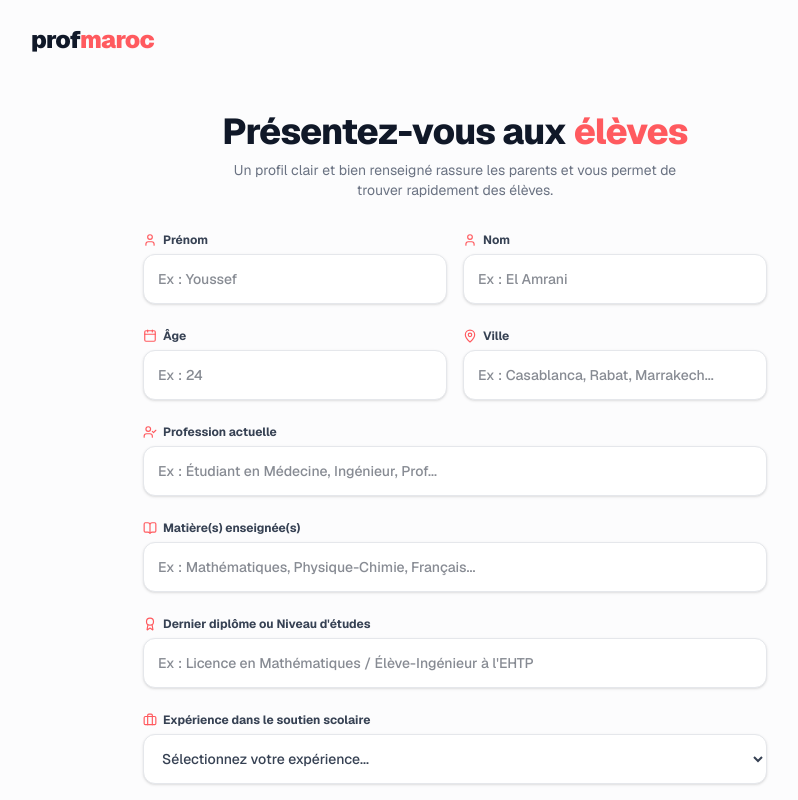
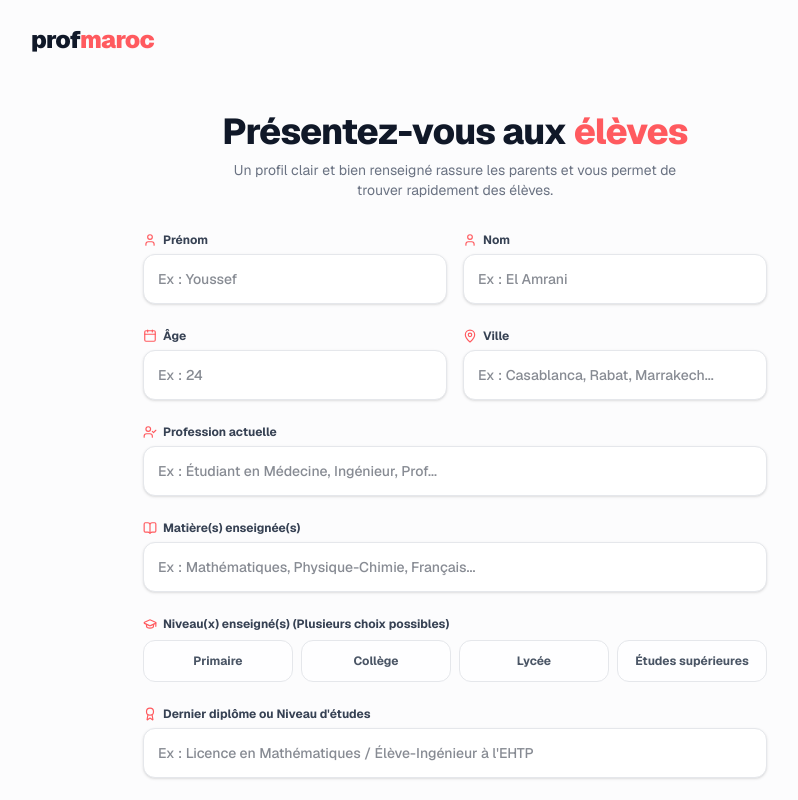
Before and after one commit to amaluy/moroccan-tutor-project-, a Next.js app: page /donner-cours/titre in a window 1280 px wide. Shown: the top 800 px of the page, without its empty margins (185-983 px from the left). Built offline with nearby package versions, Linux system fonts and the light colour scheme.

Commit message:
final update of 26-08-2026

```diff
--- a/app/admin/page.tsx
+++ b/app/admin/page.tsx
@@ -146,8 +146,8 @@ export default function AdminDashboardPage() {
     }, 500);
   };
 
-  // Grille des disponibilités sécurisée contre les erreurs de type
-  const renderAvailabilityGrid = (dispoString: any) => {
+  // Grille des disponibilités analysant précisément le tableau text[] de Supabase
+  const renderAvailabilityGrid = (disponibilites: any) => {
     const days = [
       { key: 'lu', label: 'Lu' },
       { key: 'ma', label: 'Ma' },
@@ -158,22 +158,12 @@ export default function AdminDashboardPage() {
       { key: 'di', label: 'Di' },
     ];
 
-    const slots = [
-      { key: 'matin', label: 'Matin' },
-      { key: 'midi', label: 'Midi' },
-      { key: 'apresmidi', label: 'Après-midi' },
-    ];
-
-    // Transformation sécurisée en string peu importe le format en base
-    let safeString = "";
-    if (typeof dispoString === 'string') {
-      safeString = dispoString;
-    } else if (Array.isArray(dispoString)) {
-      safeString = dispoString.join('-');
-    } else if (dispoString && typeof dispoString === 'object') {
-      safeString = JSON.stringify(dispoString);
+    let items: string[] = [];
+    if (Array.isArray(disponibilites)) {
+      items = disponibilites.map(item => String(item).toLowerCase());
+    } else if (typeof disponibilites === 'string') {
+      items = disponibilites.split(',').map(item => item.trim().toLowerCase());
     }
-    const lowerDispo = safeString.toLowerCase();
 
     return (
       <div className="bg-white border border-gray-200 rounded-2xl p-4 shadow-xs">
@@ -192,13 +182,17 @@ export default function AdminDashboardPage() {
               </tr>
             </thead>
             <tbody className="divide-y divide-gray-50">
-              {slots.map(s => (
-                <tr key={s.key}>
-                  <td className="p-2 text-left font-medium text-gray-700 whitespace-nowrap">{s.label}</td>
+              {['matin', 'midi', 'apres-midi'].map(slotKey => {
+                const slotLabel = slotKey === 'apres-midi' ? 'Après-midi' : slotKey.charAt(0).toUpperCase() + slotKey.slice(1);
+
+                return (
+                  <tr key={slotKey}>
+                    <td className="p-2 text-left font-medium text-gray-700 whitespace-nowrap">{slotLabel}</td>
                     {days.map(d => {
-                    const combination1 = `${d.key}${s.key}`;
-                    const combination2 = `${d.key}-${s.key}`;
-                    const isAvailable = lowerDispo.includes(combination1) || lowerDispo.includes(combination2) || (lowerDispo.includes(d.key) && lowerDispo.includes(s.key));
+                      const isAvailable = items.some(item =>
+                        (item.includes(slotKey) || item.includes(slotKey.replace('-', ''))) &&
+                        item.includes(d.key)
+                      );
 
                       return (
                         <td key={d.key} className="p-2">
@@ -209,7 +203,8 @@ export default function AdminDashboardPage() {
                       );
                     })}
                   </tr>
-              ))}
+                );
+              })}
             </tbody>
           </table>
         </div>
@@ -457,7 +452,7 @@ export default function AdminDashboardPage() {
                 <span className="font-bold text-gray-800 text-sm">{selectedRequest['dernier diplome'] || 'N/A'}</span>
               </div>
 
-              {/* DISPONIBILITÉS SOUS FORME DE GRAPHIQUE */}
+              {/* DISPONIBILITÉS SOUS FORME DE GRAPHIQUE INTELLIGENT */}
               <div className="col-span-2">
                 {renderAvailabilityGrid(selectedRequest.disponibilites || selectedRequest.disponibilités || '')}
               </div>
--- a/app/donner-cours/titre/page.tsx
+++ b/app/donner-cours/titre/page.tsx
@@ -5,7 +5,7 @@ import { useState } from 'react';
 import {
   BookOpen, Award, Briefcase,
   User, Calendar, UserCheck, ChevronRight, Camera, X, Upload, Mail, Phone, AlertCircle,
-  Crown, Star, Award as AwardIcon, Sparkles, MapPin, Navigation, Coins, Clock, Info, Laptop, Home as HomeIcon
+  Crown, Star, Award as AwardIcon, Sparkles, MapPin, Navigation, Coins, Clock, Info, Laptop, Home as HomeIcon, GraduationCap
 } from 'lucide-react';
 import Link from 'next/link';
 
@@ -45,6 +45,13 @@ const EXPERIENCE_BADGES: Record<string, { label: string; icon: any; color: strin
   }
 };
 
+const NIVEAUX = [
+  { id: 'primaire', label: 'Primaire' },
+  { id: 'college', label: 'Collège' },
+  { id: 'lycee', label: 'Lycée' },
+  { id: 'superieure', label: 'Études supérieures' }
+];
+
 const DAYS = [
   { id: 'lu', label: 'Lu' },
   { id: 'ma', label: 'Ma' },
@@ -71,6 +78,7 @@ export default function ProfilProfesseurPage() {
   const [ville, setVille] = useState('');
   const [profession, setProfession] = useState('');
   const [matiere, setMatiere] = useState('');
+  const [niveau, setNiveau] = useState<string[]>([]);
   const [diplome, setDiplome] = useState('');
   const [experience, setExperience] = useState('');
 
@@ -95,6 +103,15 @@ export default function ProfilProfesseurPage() {
   const [imagePreview, setImagePreview] = useState<string | null>(null);
   const [imageError, setImageError] = useState<string | null>(null);
   const [isLoading, setIsLoading] = useState(false);
+
+  // Gestion multi-sélection Niveau
+  const toggleNiveau = (id: string) => {
+    if (niveau.includes(id)) {
+      setNiveau(niveau.filter(item => item !== id));
+    } else {
+      setNiveau([...niveau, id]);
+    }
+  };
 
   // Gestion multi-sélection Type de cours
   const toggleTypeCours = (id: string) => {
@@ -192,6 +209,7 @@ export default function ProfilProfesseurPage() {
     ville.trim() !== '' &&
     profession.trim() !== '' &&
     matiere.trim() !== '' &&
+    niveau.length > 0 &&
     diplome.trim() !== '' &&
     experience.trim() !== '' &&
     tarifHoraire.trim() !== '' &&
@@ -202,7 +220,7 @@ export default function ProfilProfesseurPage() {
 
   const currentBadge = experience ? EXPERIENCE_BADGES[experience] : null;
 
-  // Sauvegarde sécurisée dans le localStorage avec les clés exactes correspondantes à Supabase
+  // Sauvegarde sécurisée dans le localStorage
   const handleNext = async () => {
     if (!isValid) return;
     setIsLoading(true);
@@ -210,10 +228,8 @@ export default function ProfilProfesseurPage() {
     try {
       const fullPhone = `+212${telephone}`;
 
-      // 1. Récupérer les données existantes pour ne pas perdre les étapes précédentes
       const existingData = JSON.parse(localStorage.getItem('pending_prof_data') || '{}');
 
-      // 2. Regroupement des nouvelles données avec des clés exactes (Nom, Prénom, etc.)
       const currentFormData = {
         Nom: nom.trim(),
         Prénom: prenom.trim(),
@@ -221,6 +237,7 @@ export default function ProfilProfesseurPage() {
         ville: ville.trim(),
         profession: profession.trim(),
         matiere: matiere.trim(),
+        niveau: niveau, // Stocke les niveaux sélectionnés (ex: ['primaire', 'college'])
         'dernier diplome': diplome.trim(),
         experience,
         statut: currentBadge?.label || '',
@@ -234,16 +251,13 @@ export default function ProfilProfesseurPage() {
         photo_URL: imagePreview
       };
 
-      // 3. Fusion des anciennes et nouvelles données
       const mergedData = {
         ...existingData,
         ...currentFormData
       };
 
-      // 4. Sauvegarde finale dans le localStorage pour la page de paiement
       localStorage.setItem('pending_prof_data', JSON.stringify(mergedData));
 
-      // Redirection vers la page de paiement
       router.push('/donner-cours/payement');
     } catch (err) {
       console.error("Erreur lors de la sauvegarde temporaire :", err);
@@ -269,7 +283,6 @@ export default function ProfilProfesseurPage() {
       {/* Contenu principal : Formulaire Centré */}
       <div className="flex-1 max-w-2xl mx-auto px-6 py-8 w-full my-auto space-y-8">
 
-        {/* Titre Centré */}
         <div className="text-center space-y-2">
           <h1 className="text-3xl sm:text-4xl font-extrabold text-gray-900 tracking-tight">
             Présentez-vous aux <span className="text-[#FF5A5F]">élèves</span>
@@ -279,7 +292,6 @@ export default function ProfilProfesseurPage() {
           </p>
         </div>
 
-        {/* Formulaire Aéré */}
         <div className="space-y-6">
 
           {/* 1. INFORMATIONS PERSONNELLES */}
@@ -359,7 +371,7 @@ export default function ProfilProfesseurPage() {
             />
           </div>
 
-          {/* 2. PARCOURS ACADÉMIQUE */}
+          {/* 2. PARCOURS ACADÉMIQUE & NIVEAU */}
           <div className="space-y-1.5">
             <label className="text-xs font-bold text-gray-700 flex items-center gap-1.5">
               <BookOpen className="w-3.5 h-3.5 text-[#FF5A5F]" />
@@ -372,6 +384,33 @@ export default function ProfilProfesseurPage() {
               onChange={(e) => setMatiere(e.target.value)}
               className="w-full p-3.5 bg-white border border-gray-200 rounded-xl text-sm font-medium focus:outline-none focus:border-[#FF5A5F] focus:ring-4 focus:ring-red-500/10 shadow-sm transition"
             />
+          </div>
+
+          {/* SÉLECTION NIVEAU (Primaire, Collège, Lycée, Supérieur) */}
+          <div className="space-y-2">
+            <label className="text-xs font-bold text-gray-700 flex items-center gap-1.5">
+              <GraduationCap className="w-3.5 h-3.5 text-[#FF5A5F]" />
+              Niveau(x) enseigné(s) (Plusieurs choix possibles)
+            </label>
+            <div className="grid grid-cols-2 sm:grid-cols-4 gap-2">
+              {NIVEAUX.map((item) => {
+                const isSelected = niveau.includes(item.id);
+                return (
+                  <button
+                    key={item.id}
+                    type="button"
+                    onClick={() => toggleNiveau(item.id)}
+                    className={`p-3 rounded-xl border text-xs font-bold transition flex items-center justify-center cursor-pointer ${
+                      isSelected
+                        ? 'bg-white border-[#FF5A5F] text-[#FF5A5F] shadow-sm ring-2 ring-red-500/10'
+                        : 'bg-white/80 border-gray-200 text-gray-600 hover:bg-white'
+                    }`}
+                  >
+                    {item.label}
+                  </button>
+                );
+              })}
+            </div>
           </div>
 
           <div className="space-y-1.5">
```
Lines whose indentation alone changed are shown as unchanged.
